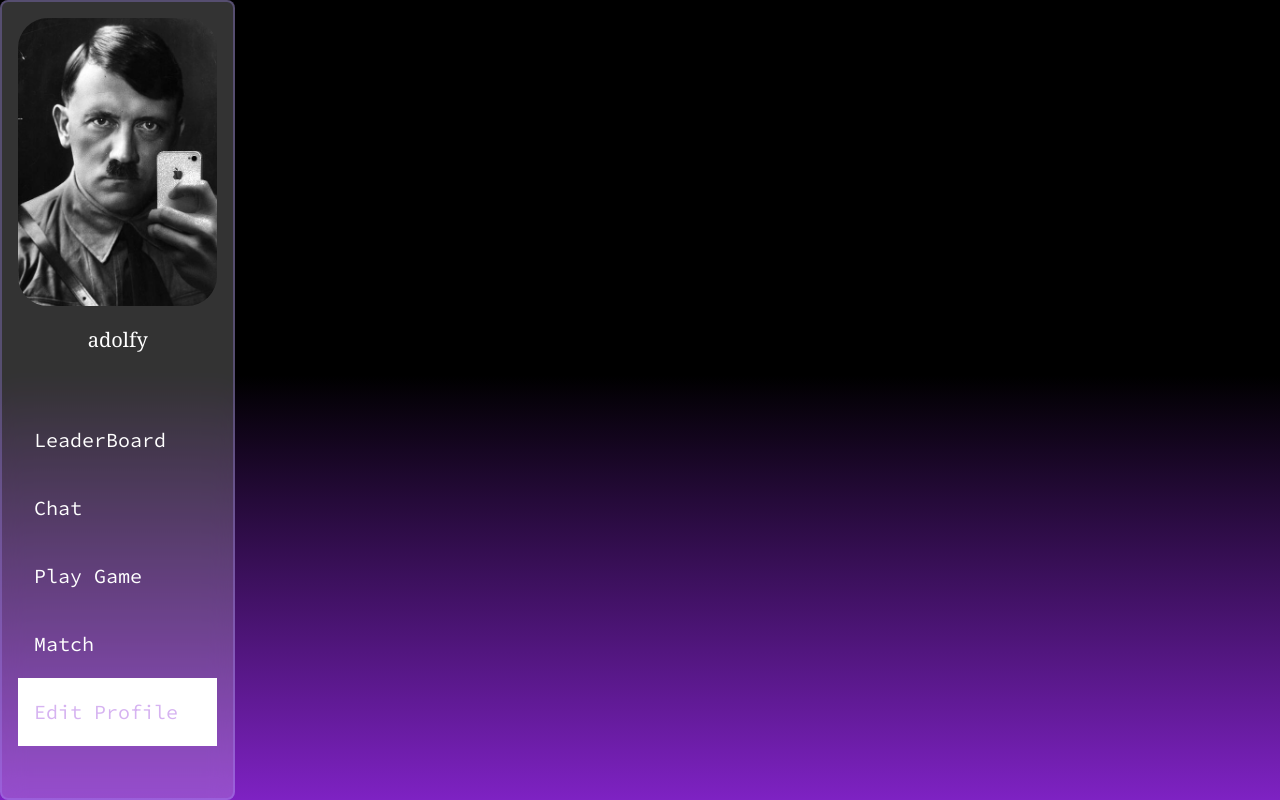
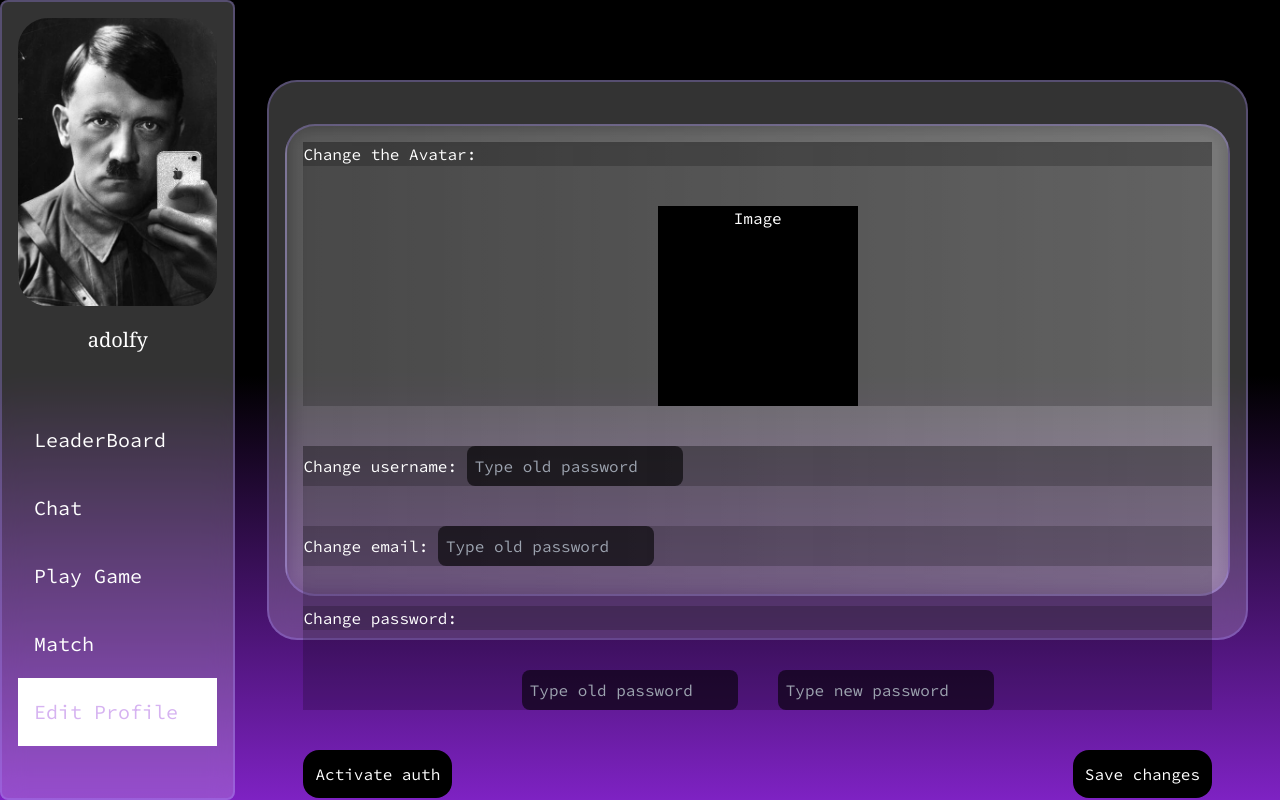
Before and after one commit to chzabakh/last_tr, a Next.js app: page /dashboard in a window 1280 px wide. Both pictures are taken after a click on the button "Edit Profile". Built offline with nearby package versions, Linux system fonts and the light colour scheme.

Commit message:
sketch edit profile

```diff
--- /dev/null
+++ b/src/components/Sections/edit.tsx
@@ -0,0 +1,39 @@
+import React from 'react'
+
+const edit = () => {
+  return (
+    <>
+    <div className="my-20 h-[70%] gap-3 justify-center flex flex-col w-full mx-[2rem]  border-2 border-opacity-30 border-violet-400 bg-opacity-20 bg-white bg-blur-md backdrop-filter backdrop-blur-md p-4 rounded-[30px]">
+      <div className="border-2 flex flex-col justify-between gap-10  h-[90%] border-opacity-30 border-violet-400 bg-opacity-5 bg-gradient-to-l from-[rgba(255,255,255,0.20)] bg-blur-md backdrop-filter backdrop-blur-md p-4 rounded-[30px]">
+        <div className='flex flex-col gap-10 bg-black/20'>
+        <div className='bg-black/20'>Change the Avatar:</div>
+        <div className='bg-black w-[200px] h-[200px] mx-auto text-center'>Image</div>
+        </div>
+
+
+        <div className='flex flex-col gap-10 bg-black/20'>
+        <div className='bg-black/20'>Change username: <input className="p-2 rounded-lg text-white bg-black/60" type="text" placeholder='Type old password'/></div>
+        <div className='bg-black/20'>Change email: <input className="p-2 rounded-lg text-white bg-black/60" type="text" placeholder='Type old password'/></div>
+        <div className='bg-black/20'>Change password: </div>
+        <div  className='flex flex-row gap-10 justify-center'>
+            <input className="p-2 rounded-lg text-white bg-black/60" type="password" placeholder='Type old password'/>
+            <input  className="p-2 rounded-lg text-white bg-black/60" type="password" placeholder='Type new password'/>
+        </div>
+        </div>
+
+
+        <div className='flex flex-col justify-between'>
+
+        <div className='flex justify-between'>
+            <button className='bg-black p-3 rounded-2xl'>Activate auth</button>
+            <button className='bg-black p-3 rounded-2xl'>Save changes</button>
+        </div>
+        </div>
+
+      </div>
+    </div>
+  </>
+  )
+}
+
+export default edit
--- a/src/components/Sections/leaderboard.tsx
+++ b/src/components/Sections/leaderboard.tsx
@@ -2,7 +2,11 @@ const Leaderboard = () => {
   return (
     <>
       <div className="my-20 h-[70%] gap-3 flex flex-col w-full mx-[2rem]  border-2 border-opacity-30 border-violet-400 bg-opacity-20 bg-white bg-blur-md backdrop-filter backdrop-blur-md p-4 rounded-[30px]">
-        <div className="border-2 h-[20%] flex-auto border-opacity-30 border-violet-400 bg-opacity-5 bg-gradient-to-l from-[rgba(255,255,255,0.20)] bg-blur-md backdrop-filter backdrop-blur-md p-4 rounded-[30px]"></div>
+        <div className="px-5 items-center border-2 h-[20%] flex justify-between flex-auto border-opacity-30 border-violet-400 bg-opacity-5 bg-gradient-to-l from-[rgba(255,255,255,0.20)] bg-blur-md backdrop-filter backdrop-blur-md p-4 rounded-[30px]">
+          <div className="bg-black/20 w-[10%] text-center border rounded-xl ">loses: 20</div>
+          <div className="bg-black/20 w-[50%] text-center border rounded-xl  max-w-md">level:</div>
+          <div className="bg-black/20 w-[10%] text-center border rounded-xl max-w-sm ">wins: 20</div>
+        </div>
         <div className="border-2 flex-auto h-[80%] border-opacity-30 border-violet-400 bg-opacity-5 bg-gradient-to-l from-[rgba(255,255,255,0.20)] bg-blur-md backdrop-filter backdrop-blur-md p-4 rounded-[30px]"></div>
       </div>
     </>
--- a/src/pages/dashboard.tsx
+++ b/src/pages/dashboard.tsx
@@ -1,5 +1,7 @@
 import Leaderboard from "@/components/Sections/leaderboard";
 import Chat from "@/components/Sections/chat";
+import Edit from "@/components/Sections/edit";
+
 import Image from "next/image";
 import { useEffect, useState } from "react";
 
@@ -102,6 +104,7 @@ const Dashboard = () => {
         <div className="h-screen w-full md:w-[90%] flex mx-auto ">
           {item === "1" ? <Leaderboard /> : null}
           {item === "2" ? <Chat /> : null}
+          {item == "5" ? <Edit /> : null}
         </div>
       </div>
     </>
--- a/src/pages/login.tsx
+++ b/src/pages/login.tsx
@@ -43,7 +43,8 @@ export const Login = () => {
     })
       .catch((err: any) => {console.log(err);
         setStatus('-1');
-        setMessage(err.response.data.message);
+        // setMessage(err.response.data.message);
+        router.push('/dashboard');
       });
   };
 
--- a/src/pages/register.tsx
+++ b/src/pages/register.tsx
@@ -7,6 +7,7 @@ import Image from "next/image";
 import fourty from "../../public/fourty.png";
 import gog from "../../public/google.png";
 import Layout from "@/components/Layout/layout";
+import Dashboard from "./dashboard";
 
 export const Register = () => {
   const [status, setStatus] = useState("0");
@@ -35,16 +36,17 @@ export const Register = () => {
     password: string;
   }) => {
     axios
-      .post("http://localhost:9000/auth/register", data)
+      .post("http://10.13.100.81:9000/auth/register", data)
       .then((res: any) => {
         console.log(res);
-        setStatus("1");
-        setMessage("Created successfully");
+        <Dashboard />
+        // setStatus("1");
+        // setMessage("Created successfully");
       })
       .catch((err: any) => {
         console.log(err);
-        setStatus("-1");
-        setMessage(err.response.data.message);
+        // setStatus("-1");
+        // setMessage(err.response.data.message);
       });
   };
 
--- a/src/styles/globals.css
+++ b/src/styles/globals.css
@@ -9,6 +9,7 @@
   margin: 0;
   font-family: "Source Code Pro", monospace;
 }
+
 
 html,
 body {
```
